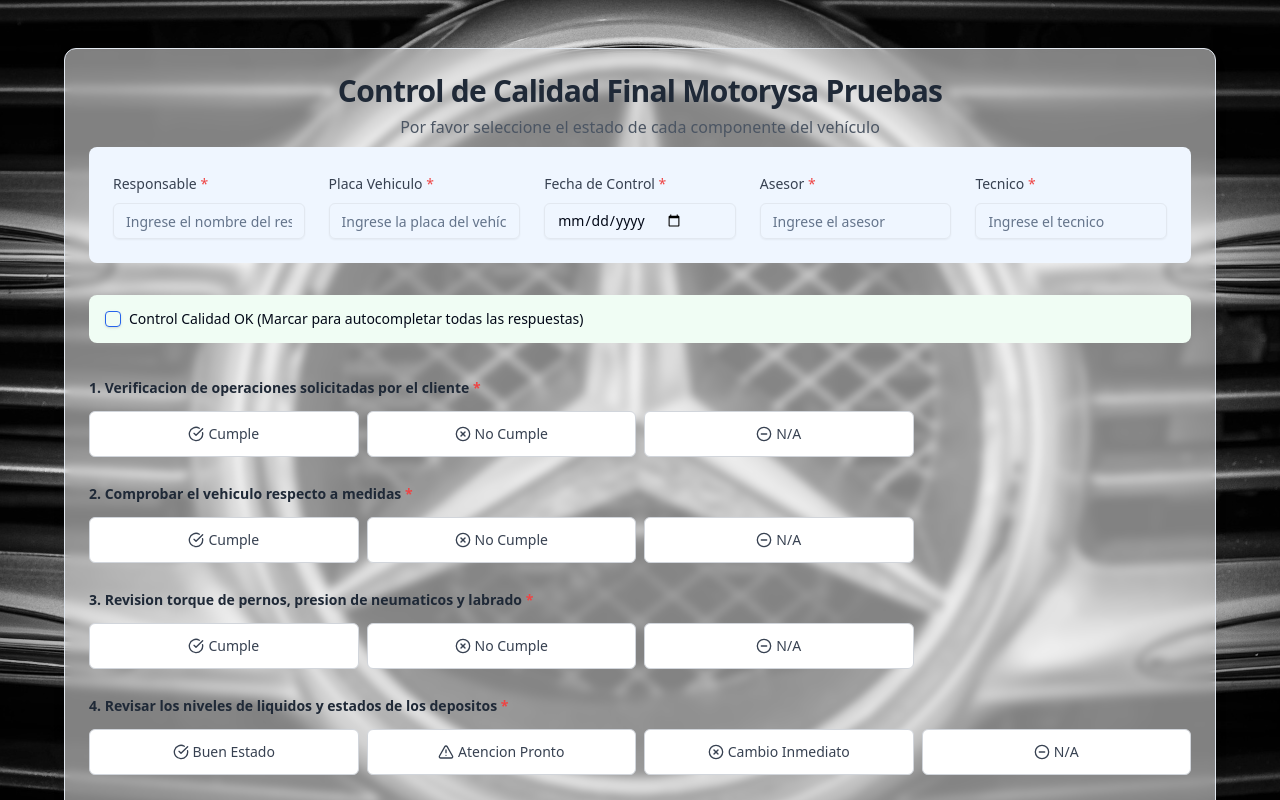
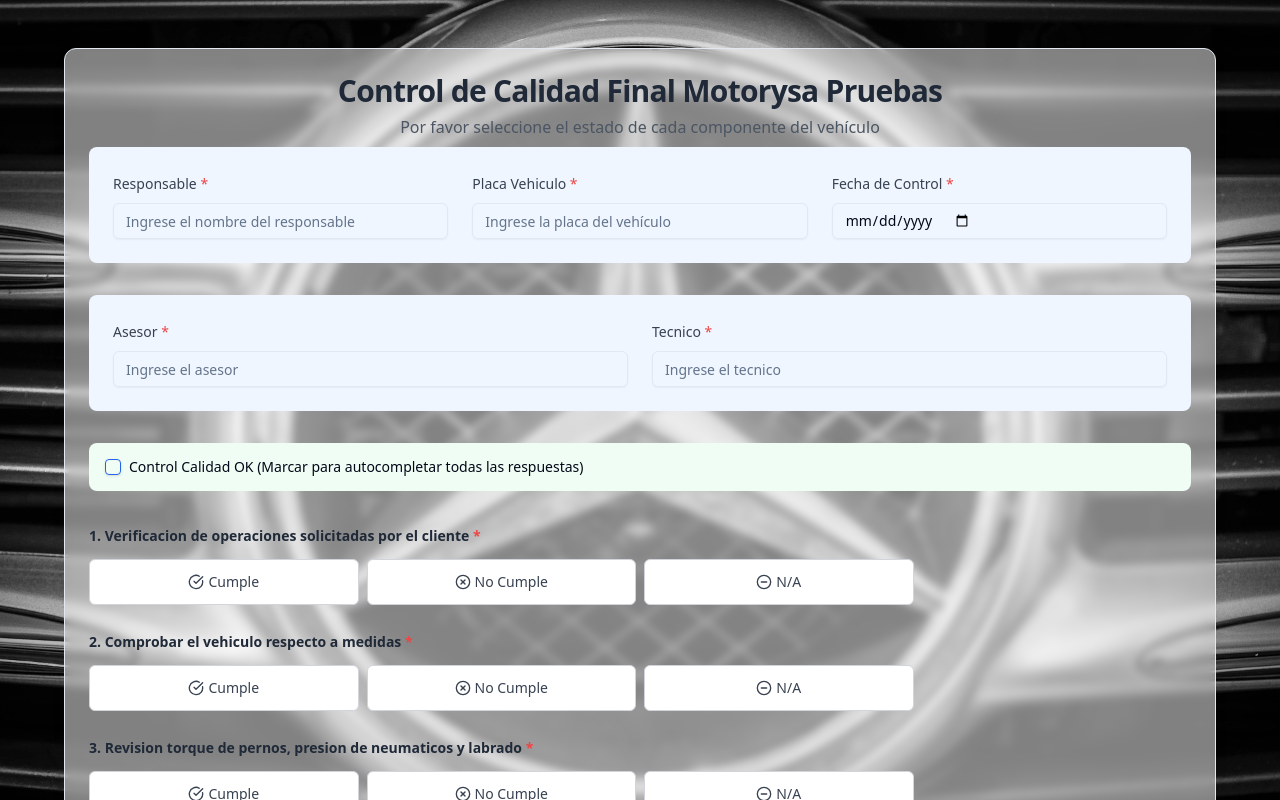
Before and after one commit to MoisesArias/formulario-inspeccion-calidad-final, a React (Vite) app: page / in a window 1280 px wide. Shown: the top 800 px of the page. Built offline with nearby package versions, Linux system fonts and the light colour scheme.

Commit message:
corrigiendo ubicacion campos nuevos

```diff
--- a/src/App.tsx
+++ b/src/App.tsx
@@ -423,7 +423,7 @@
           <CardContent>
             <form onSubmit={handleSubmit} className="space-y-8">
               {/* Responsible and Plate Fields */}
-              <div ref={responsibleRef} className="grid grid-cols-1 md:grid-cols-5 gap-6 mb-8 p-6 bg-blue-50 rounded-lg">
+              <div ref={responsibleRef} className="grid grid-cols-1 md:grid-cols-3 gap-6 mb-8 p-6 bg-blue-50 rounded-lg">
                 <div className="space-y-2">
                   <Label htmlFor="responsible" className="text-sm font-medium text-gray-700">
                     Responsable <span className="text-red-500">*</span>
@@ -477,7 +477,9 @@
                     <p className="text-red-500 text-sm">La fecha de control es requerida</p>
                   )}
                 </div>
+              </div>
 
+              <div ref={responsibleRef} className="grid grid-cols-1 md:grid-cols-2 gap-6 mb-8 p-6 bg-blue-50 rounded-lg">
                 <div ref={advisorRef} className="space-y-2">
                   <Label htmlFor="advisor" className="text-sm font-medium text-gray-700">
                     Asesor <span className="text-red-500">*</span>
```
